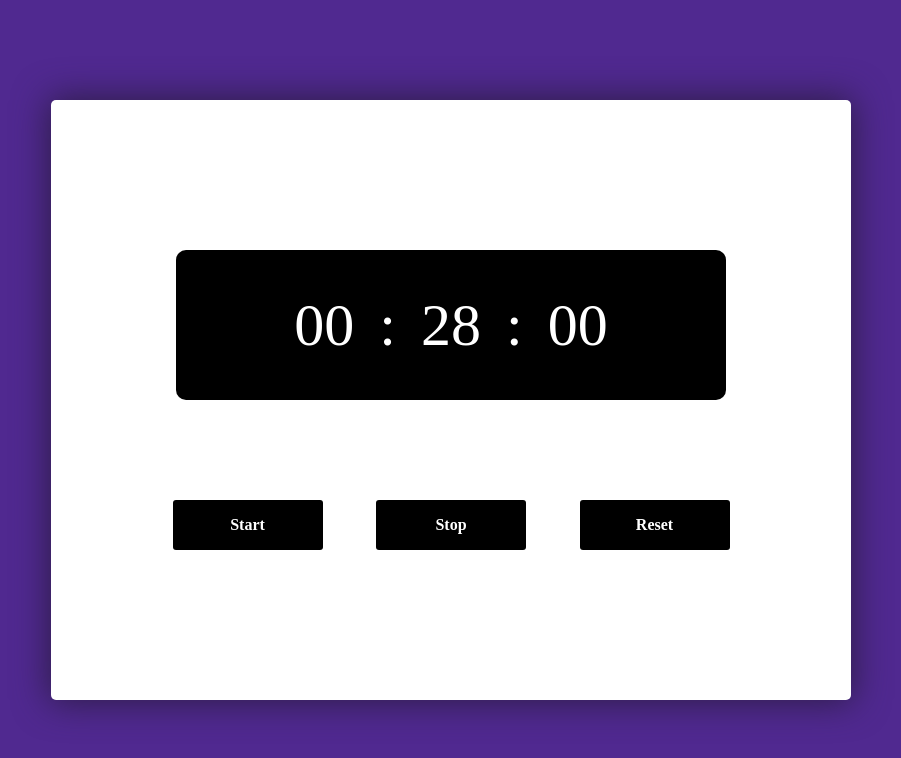
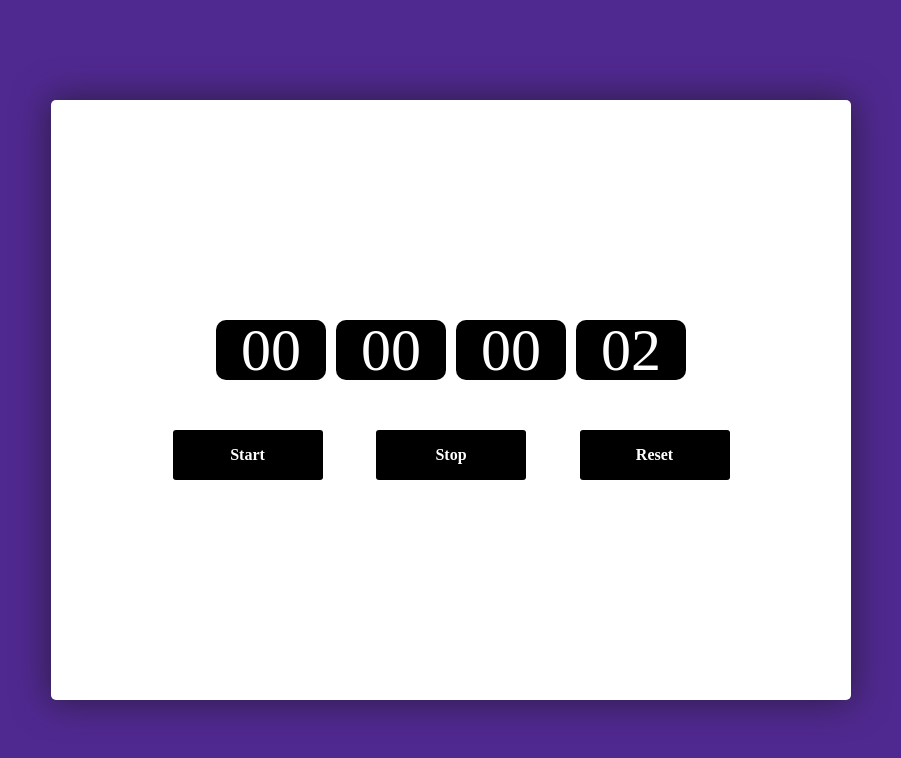
Before and after one commit to AlexAirCG/stopwatch, a plain HTML site: page index.html in a window 1280 px wide. Both pictures are taken after a click on the button "Start". Shown: the whole page, without its empty margins (189-1090 px from the left). Drawn offline with Linux system fonts and the light colour scheme.

Commit message:
Add files via upload

```diff
--- a/index.html
+++ b/index.html
@@ -15,11 +15,16 @@
 		<div class="stopwatch">
 			<div class="container">
 				<div class="time">
-					<span class="interval js-minutes">00</span>
-					<span class="colon">:</span>
-					<span class="interval js-seconds">00</span>
-					<span class="colon">:</span>
-					<span class="interval js-hundredths-second">00</span>
+					<div class="item">
+						<span class="interval js-days">00</span>
+					</div>
+					<div class="item">
+						<span class="interval js-hours">00</span>
+					</div>
+					<div class="item">
+						<span class="interval js-minutes">00</span>
+					</div>
+					<div class="item"><span class="interval js-seconds">00</span></div>
 				</div>
 				<div class="buttons">
 					<button class="btn js-btn-start">Start</button>
--- a/js/main.js
+++ b/js/main.js
@@ -1,52 +1,67 @@
-const minutesBlock = document.querySelector('.js-minutes'),
+const daysBlock = document.querySelector('.js-days'),
+	hoursBlock = document.querySelector('.js-hours'),
+	minutesBlock = document.querySelector('.js-minutes'),
 	secondsBlock = document.querySelector('.js-seconds'),
-	hundredthsSecondBlock = document.querySelector('.js-hundredths-second'),
 	btnStart = document.querySelector('.js-btn-start'),
 	btnStop = document.querySelector('.js-btn-stop'),
 	btnReset = document.querySelector('.js-btn-reset');
 
 let interval;
+let days = 0;
+let hours = 0;
 let minutes = 0;
 let seconds = 0;
-let miliseconds = 0;
+
+
 
 const startTimer = () => {
-	// miliseconds++;
-	miliseconds += 10;
-
-	if (miliseconds <= 99) {
-		hundredthsSecondBlock.innerHTML = miliseconds;
-	}
-
-	if (miliseconds == 100) {
-		hundredthsSecondBlock.innerHTML = '00';
-	}
-
-	if (miliseconds > 99) {
-		seconds++;
-		secondsBlock.innerHTML = '0' + seconds;
-		miliseconds = 0;
-	}
+	seconds++;
+	secondsBlock.innerHTML = '0' + seconds;
 
 	if (seconds > 9) {
 		secondsBlock.innerHTML = seconds;
+	}
+
+	if (seconds == 60) {
+		secondsBlock.innerHTML = '00';
 	}
 
 	if (seconds > 59) {
 		minutes++;
 		minutesBlock.innerHTML = '0' + minutes;
 		seconds = 0;
-		secondsBlock.innerHTML = '0' + seconds;
 	}
 
 	if (minutes > 9) {
 		minutesBlock.innerHTML = minutes;
 	}
+
+	if (minutes > 59) {
+		hours++;
+		hoursBlock.innerHTML = '0' + hours;
+		minutes = 0;
+		minutesBlock.innerHTML = '0' + minutes;
+	}
+
+	if (hours > 9) {
+		hoursBlock.innerHTML = hours;
+	}
+
+	if (hours > 23) {
+		days++;
+		daysBlock.innerHTML = '0' + days;
+		hours = 0;
+		hoursBlock.innerHTML = '0' + hours;
+	}
+
+	if (days > 9) {
+		daysBlock.innerHTML = days;
+	}
 }
 
 btnStart.addEventListener('click', () => {
 	clearInterval(interval);
-	interval = setInterval(startTimer, 10);
+	interval = setInterval(startTimer, 1000);
 });
 
 btnStop.addEventListener('click', () => {
@@ -56,10 +71,12 @@ btnStop.addEventListener('click', () => {
 btnReset.addEventListener('click', () => {
 	clearInterval(interval);
 	seconds = 0;
-	miliseconds = 0;
 	minutes = 0;
+	hours = 0;
+	days = 0;
 
+	secondsBlock.innerHTML = '00';
 	minutesBlock.innerHTML = '00';
-	secondsBlock.innerHTML = '00';
-	hundredthsSecondBlock.innerHTML = '00';
+	hoursBlock.innerHTML = '00';
+	daysBlock.innerHTML = '00';
 });
--- a/style.scss
+++ b/style.scss
@@ -106,15 +106,17 @@ h6 {
 }
 
 .time {
-	min-width: 550px;
-	min-height: 150px;
+	display: flex;
+	gap: 10px;
+	margin-bottom: 50px;
+}
+
+.item {
 	background-color: #000;
 	color: #fff;
 	border-radius: 10px;
-	margin-bottom: 100px;
 	font-size: 60px;
 	display: flex;
-	flex-direction: row;
 	justify-content: center;
 	align-items: center;
 }
```
Also changed, not shown: css/style.css.
